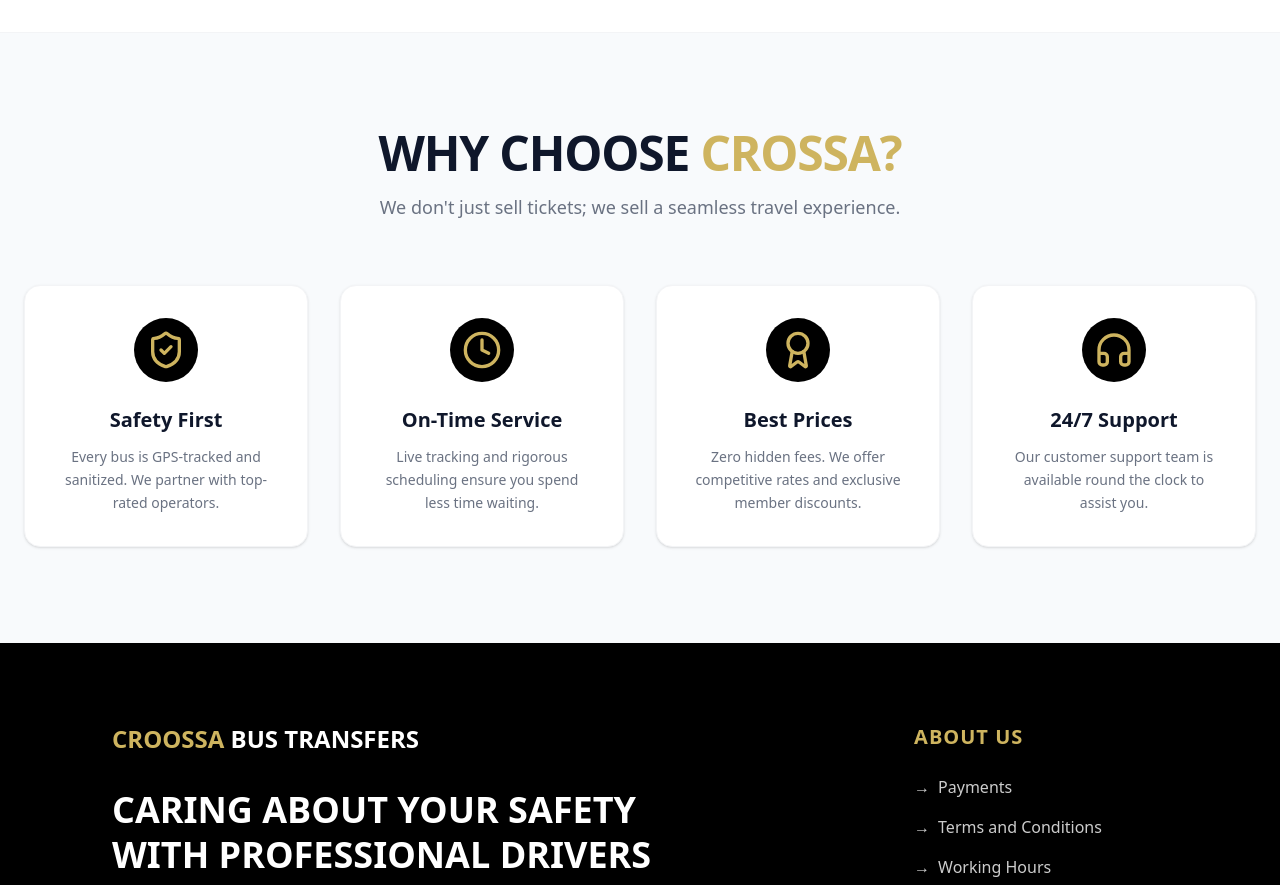
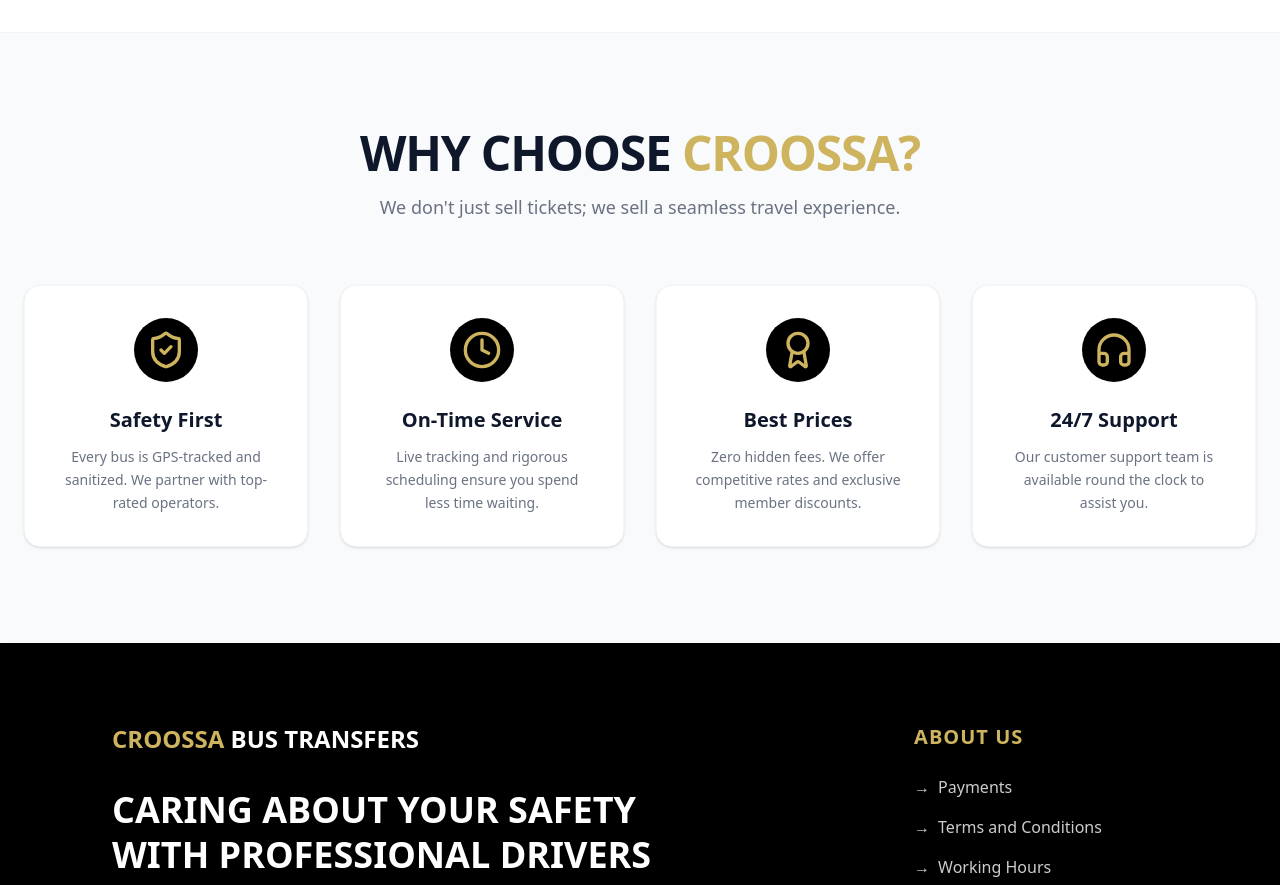
Before and after one commit to croossa/Bus, a Next.js app: page / in a window 1280 px wide. Shown: the part 1960-2845 px from the top of the page. Built offline with nearby package versions, Linux system fonts and the light colour scheme.

Commit message:
Update Features.tsx

```diff
--- a/components/Features.tsx
+++ b/components/Features.tsx
@@ -33,7 +33,7 @@ export default function Features() {
         {/* Header */}
         <div className="text-center mb-16">
           <h2 className="text-3xl md:text-5xl font-black text-slate-900 mb-4 uppercase tracking-tight">
-            Why Choose <span style={{ color: "#ceb45f" }}>Crossa?</span>
+            Why Choose <span style={{ color: "#ceb45f" }}>Croossa?</span>
           </h2>
           <p className="text-gray-500 max-w-2xl mx-auto text-lg">
             We don&apos;t just sell tickets; we sell a seamless travel experience.
```
